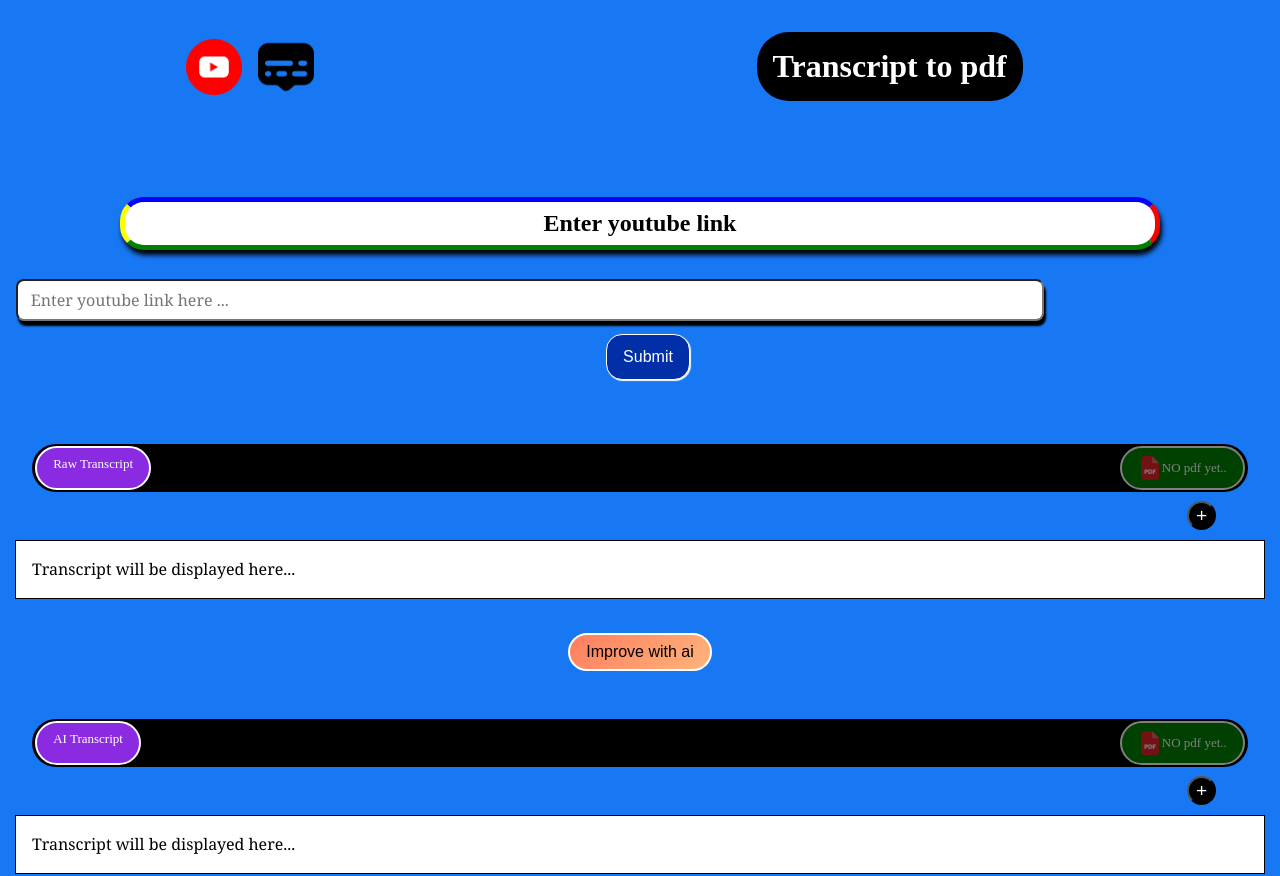
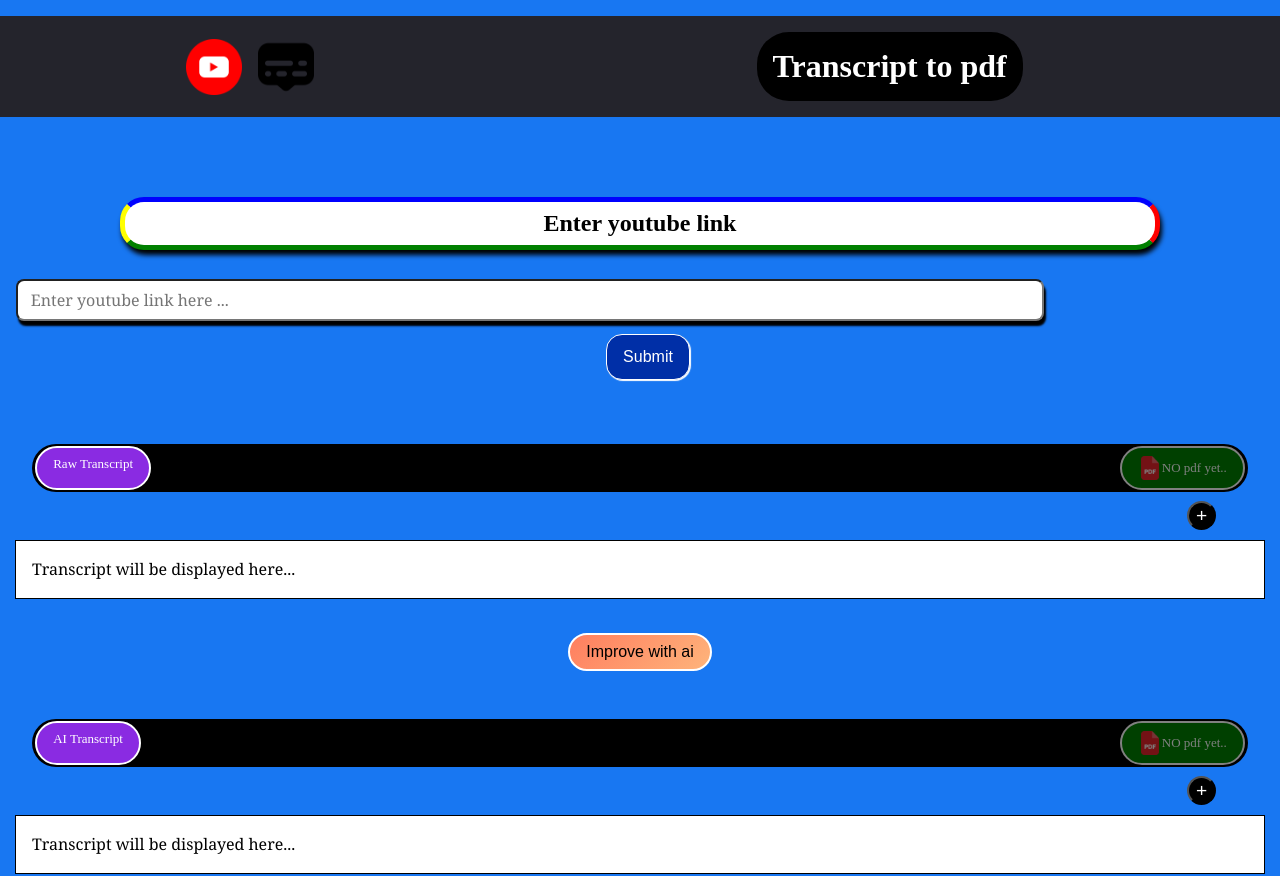
Before and after one commit to saik12345/youtube-transcript, a plain HTML site: page index.html in a window 1280 px wide. Drawn offline with nearby package versions, Linux system fonts and the light colour scheme.

Commit message:
Update style.css

```diff
--- a/style.css
+++ b/style.css
@@ -15,6 +15,7 @@ body {
   justify-content: left;
   margin-top: 1rem;
   width: 100%;
+  background-color:#24242c;
 }
 #logo-img {
   display: flex;
```
